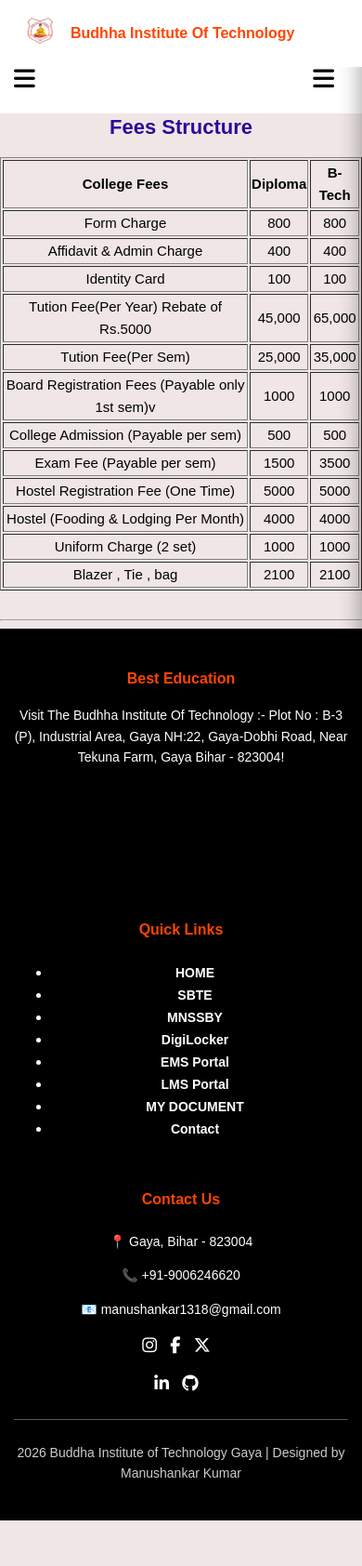
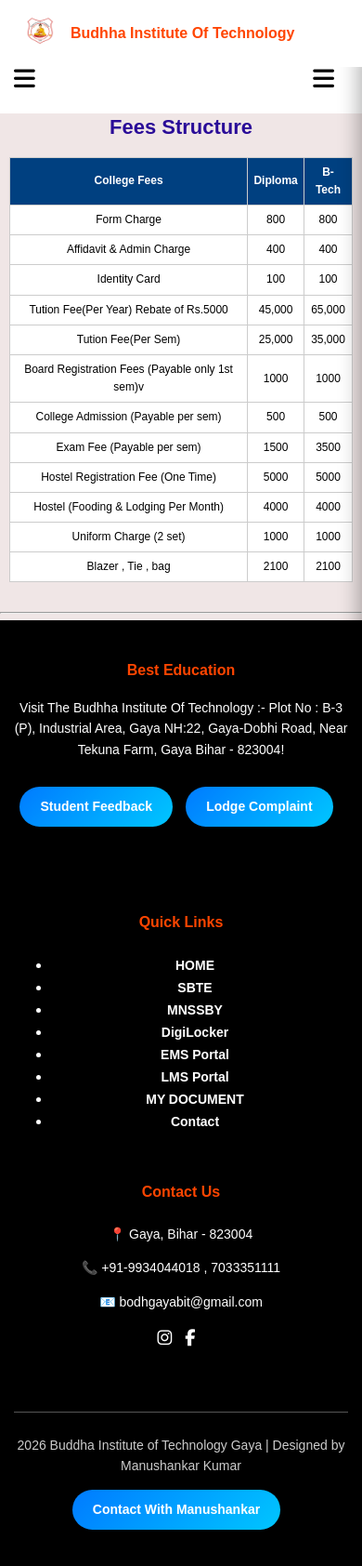
Before and after one commit to manyshankar/Bit-Gaya, a plain HTML site: page free.html in a window 390 px wide. Shown: the whole page at 93% size. Before the commit the page ends 1635 px from the top, so only its background shows below. Drawn offline with Linux system fonts and the light colour scheme.

Commit message:
Enhance free.html with responsive table styling
Added styling for table and improved layout for mobile responsiveness.

```diff
--- a/free.html
+++ b/free.html
@@ -8,6 +8,57 @@
   <link rel="icon" type="image/png" href="picture/logo.jpg">
   <link rel="stylesheet" href="style.css">
    <link rel="stylesheet" href="https://cdnjs.cloudflare.com/ajax/libs/font-awesome/6.5.1/css/all.min.css">
+   <style>
+    .table{
+width:90%;
+margin:auto;
+border-collapse:collapse;
+background:white;
+}
+
+.table th,
+.table td{
+padding:12px;
+border:1px solid #ccc;
+text-align:center;
+}
+
+.table th{
+background:#004080;
+color:white;
+}
+
+/* Mobile Responsive */
+
+@media (max-width:768px){
+
+.table{
+width:95%;
+font-size:14px;
+}
+
+.table th,
+.table td{
+padding:8px;
+}
+
+}
+
+/* Very Small Mobile */
+
+@media (max-width:480px){
+
+.table{
+font-size:12px;
+}
+
+.table th,
+.table td{
+padding:6px;
+}
+
+}
+   </style>
 </head>
 
 <body>
@@ -166,13 +217,14 @@
 
 
   <hr>
-  <!-- Footer -->
   <footer class="footer">
     <div class="footer-container">
       <div class="footer-about">
         <h3>Best Education</h3>
         <p> Visit The Budhha Institute Of Technology
           :- Plot No : B-3 (P), Industrial Area, Gaya NH:22, Gaya-Dobhi Road, Near Tekuna Farm, Gaya Bihar - 823004!</p>
+           <a href="feedback.html" class="feedback-btn">Student Feedback</a>
+            <a href="complain.html" class="feedback-btn">Lodge Complaint</a>
       </div>
 
       <div class="footer-links">
@@ -192,25 +244,21 @@
       <div class="footer-contact">
         <h4>Contact Us</h4>
         <p>📍 Gaya, Bihar - 823004</p>
-        <p>📞 +91-9006246620</p>
-        <p>📧 manushankar1318@gmail.com</p>
+        <p>📞 +91-9934044018 , 7033351111</p>
+        <p>📧 bodhgayabit@gmail.com</p>
+        <div class="footer-social">
+    <a href="https://www.instagram.com/bit_gaya/" target="_blank"><i class="fab fa-instagram"></i></a>
+    <a href="https://www.facebook.com/bitgayabihar" target="_blank"><i class="fab fa-facebook-f"></i></a>
 
-          <!-- Social Media Icons -->
-  <div class="footer-social">
-    <a href="https://www.instagram.com/many.shan.kar/" target="_blank"><i class="fab fa-instagram"></i></a>
-    <a href="https://www.facebook.com/manu.shankar.875023" target="_blank"><i class="fab fa-facebook-f"></i></a>
-    <a href="https://x.com/manushankar1318" target="_blank"><i class="fab fa-x-twitter"></i></a>
     </div>
-    <div class="footer-social">
-    <a href="https://www.linkedin.com/in/manushankar-kumar-7b51a1322/?skipRedirect=true" target="_blank"><i class="fab fa-linkedin-in"></i></a>
-     <a href="https://github.com/manyshankar" target="_blank"><i class="fab fa-github"></i></a>
-  </div>
+
 
       </div>
+
     </div>
+    <div class="footer-bottom">
+      <p>2026 Buddha Institute of Technology Gaya | Designed by Manushankar Kumar  <a href="manu.html" class="feedback-btn">Contact With Manushankar</a></p>
 
-    <div class="footer-bottom">
-      <p>2026 Buddha Institute of Technology Gaya | Designed by Manushankar Kumar</p>
     </div>
   </footer>
   <script>
```
